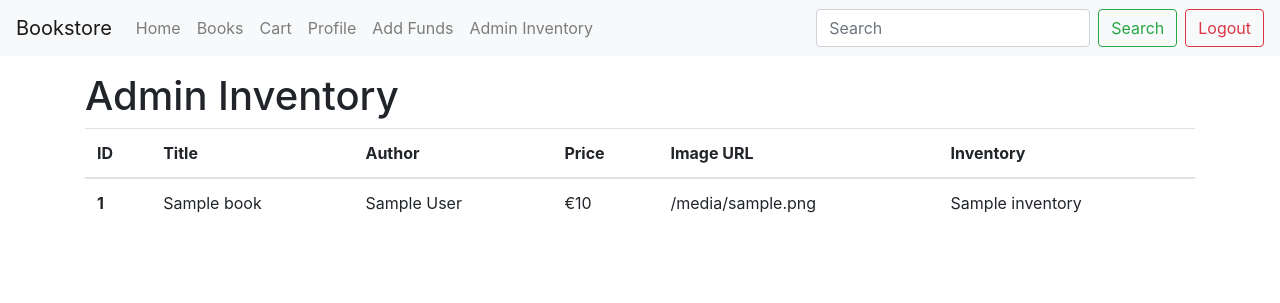
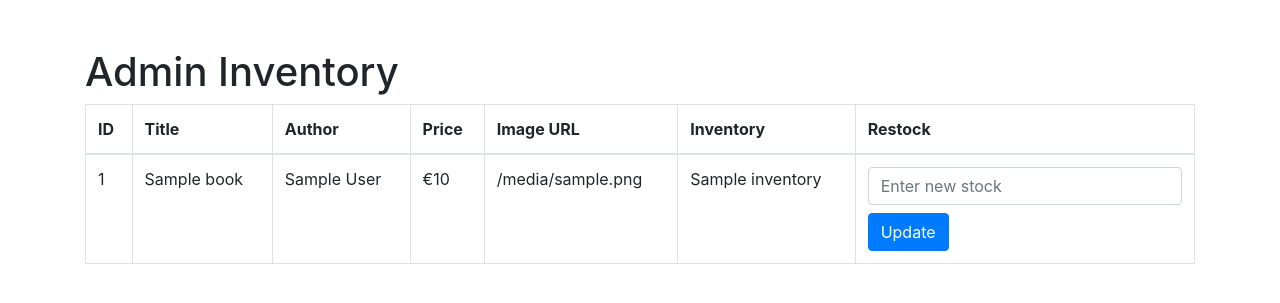
Before and after one commit to Alexander1411/bookstore, a Flask app: template templates/admin_inventory.html in a window 1280 px wide. Shown: the top 303 px of the page. Run offline with Flask 3, Linux system fonts and the light colour scheme; the visitor is signed in with stand-in values (Sample User, id 1); tables that the repository leaves empty or names only in its code hold one stand-in row (values such as "Sample post"); the template is opened without the code that fills it: most values are stand-ins (such as "Sample title", 1, 10 or a date in 2020); parts of the project's set-up code (start-up, migrations or seed data) failed here and were passed over; some libraries are stand-ins or nearby versions.

Commit message:
update that would allow to restok inventory as an admin

```diff
--- a/run.py
+++ b/run.py
@@ -9,18 +9,18 @@ app.secret_key = 'supersecretkey'
 # MySQL Configuration
 app.config["MYSQL_HOST"] = "10.0.0.4"  # my VM IP
 app.config["MYSQL_USER"] = "remote_user"
-app.config["MYSQL_PASSWORD"] = "alexander"
+app.config["MYSQL_PASSWORD"] = "alexander" #explian how password was changed (High pressure)
 app.config["MYSQL_DB"] = "bookstore_users"
 
 mysql = MySQL(app)
 
 @app.route("/")
 def home():
-    return render_template("index.html")
+    return render_template("index.html") #dipslays the hompage/note to sell when explaining index=home page
 
 @app.route('/login', methods=["GET", "POST"])
 def login():
-    if request.method == 'POST':
+    if request.method == 'POST': #sets session variables after checks credetials
         username = request.form['username']
         pwd = request.form['password']
         cur = mysql.connection.cursor(MySQLdb.cursors.DictCursor)
@@ -242,5 +242,23 @@ def add_funds():
 
     return render_template('add_funds.html')
 
+@app.route('/update_inventory/<int:book_id>', methods=['POST'])
+def update_inventory(book_id):
+    if 'username' not in session or session['username'] != 'admin':
+        return redirect(url_for('login'))
+
+    new_inventory = request.form['new_inventory']
+    cur = mysql.connection.cursor(MySQLdb.cursors.DictCursor)
+    try:
+        cur.execute("UPDATE books SET inventory = %s WHERE id = %s", (new_inventory, book_id))
+        mysql.connection.commit()
+        flash('Inventory updated successfully', 'success')
+    except Exception as e:
+        flash('An error occurred: ' + str(e), 'danger')
+    finally:
+        cur.close()
+
+    return redirect(url_for('admin_inventory'))
+
 if __name__ == "__main__":
     app.run(host='0.0.0.0', port=8080, debug=True)
--- a/templates/admin_inventory.html
+++ b/templates/admin_inventory.html
@@ -1,29 +1,49 @@
-{% extends "base.html" %}
-{% block title %}Admin Inventory{% endblock %}
-{% block content %}
+<!DOCTYPE html>
+<html lang="en">
+<head>
+    <meta charset="UTF-8">
+    <meta name="viewport" content="width=device-width, initial-scale=1.0">
+    <title>Admin Inventory</title>
+    <link rel="stylesheet" href="https://stackpath.bootstrapcdn.com/bootstrap/4.5.2/css/bootstrap.min.css">
+</head>
+<body>
+    <div class="container mt-5">
         <h1>Admin Inventory</h1>
-<table class="table">
+        <table class="table table-bordered">
             <thead>
                 <tr>
-            <th scope="col">ID</th>
-            <th scope="col">Title</th>
-            <th scope="col">Author</th>
-            <th scope="col">Price</th>
-            <th scope="col">Image URL</th>
-            <th scope="col">Inventory</th>
+                    <th>ID</th>
+                    <th>Title</th>
+                    <th>Author</th>
+                    <th>Price</th>
+                    <th>Image URL</th>
+                    <th>Inventory</th>
+                    <th>Restock</th> <!-- Add this header -->
                 </tr>
             </thead>
             <tbody>
                 {% for book in books %}
                     <tr>
-            <th scope="row">{{ book.id }}</th>
+                        <td>{{ book.id }}</td>
                         <td>{{ book.title }}</td>
                         <td>{{ book.author }}</td>
                         <td>€{{ book.price }}</td>
                         <td>{{ book.image_url }}</td>
                         <td>{{ book.inventory }}</td>
+                        <td> <!-- Start of new form section -->
+                            <form action="{{ url_for('update_inventory', book_id=book.id) }}" method="POST">
+                                <input type="number" name="new_inventory" min="0" class="form-control" placeholder="Enter new stock">
+                                <button type="submit" class="btn btn-primary mt-2">Update</button>
+                            </form>
+                        </td> <!-- End of new form section -->
                     </tr>
                 {% endfor %}
             </tbody>
         </table>
-{% endblock %}
+    </div>
+
+    <script src="https://code.jquery.com/jquery-3.5.1.slim.min.js"></script>
+    <script src="https://cdn.jsdelivr.net/npm/@popperjs/core@2.5.4/dist/umd/popper.min.js"></script>
+    <script src="https://stackpath.bootstrapcdn.com/bootstrap/4.5.2/js/bootstrap.min.js"></script>
+</body>
+</html>
```
Lines whose indentation alone changed are shown as unchanged.
